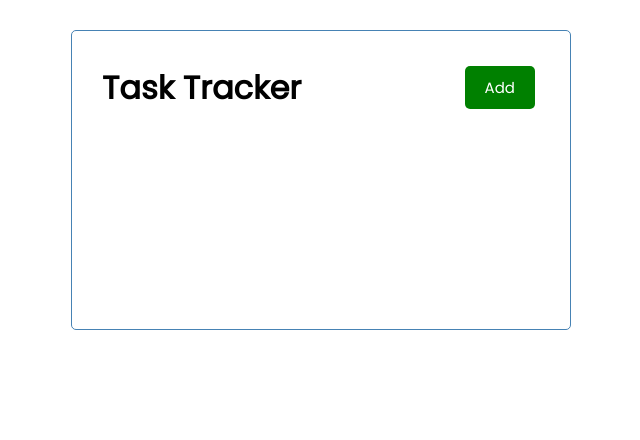
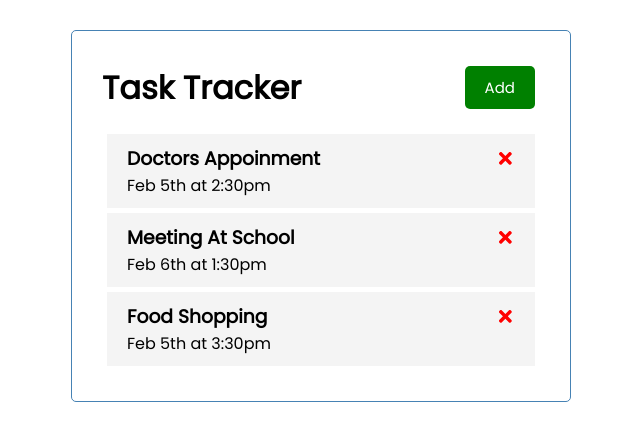
Before and after one commit to Undeadsyco/react-project, a React (Create React App) app: page / in a window 1280 px wide. Shown: the top 440 px of the page, without its empty margins (319-959 px from the left). Built offline with nearby package versions, Linux system fonts and the light colour scheme.

Commit message:
created Tasks and Task comonents

```diff
--- a/package.json
+++ b/package.json
@@ -8,6 +8,7 @@
     "@testing-library/user-event": "^12.7.1",
     "react": "^17.0.1",
     "react-dom": "^17.0.1",
+    "react-icons": "^4.2.0",
     "react-scripts": "4.0.2",
     "web-vitals": "^1.1.0"
   },
--- a/src/App.js
+++ b/src/App.js
@@ -1,9 +1,41 @@
+import {useState} from 'react'
 import Header from './components/Header'
+import Tasks from './components/Tasks'
 
 const App=()=>{
+  const [tasks, setTasks] = useState([
+    {
+      id: 1,
+      text: 'Doctors Appoinment',
+      day: 'Feb 5th at 2:30pm',
+      reminder: true
+    },
+    {
+      id: 2,
+      text: 'Meeting At School',
+      day: 'Feb 6th at 1:30pm',
+      reminder: true
+    },
+    {
+      id: 3,
+      text: 'Food Shopping',
+      day: 'Feb 5th at 3:30pm',
+      reminder: false
+    },
+  ])
+
+  //Delete task
+  const deleteTask=(id)=>{
+    setTasks(tasks.filter((task)=>task.id !== id))
+  }
+
   return (
     <div className="container">
       <Header title='Task Tracker'/>
+      {tasks.length > 0 ? <Tasks
+        tasks={tasks}
+        onDelete={deleteTask}
+      /> : 'No Tasks To Show'}
     </div>
   );
 }
--- /dev/null
+++ b/src/components/Task.js
@@ -0,0 +1,20 @@
+import {FaTimes} from 'react-icons/fa'
+
+const Task = ({task, onDelete}) => {
+	return(
+		<div className='task'>
+			<h3>
+				{task.text}
+				<FaTimes style={{
+					color: 'red',
+					cursor: 'pointer' }}
+					onClick={()=>onDelete(task.id)}
+				/>
+			</h3>
+			<p>{task.day}</p>
+
+		</div>
+	)
+}
+
+export default Task
--- /dev/null
+++ b/src/components/Tasks.js
@@ -0,0 +1,18 @@
+import PropTypes from 'prop-types'
+import Task from './Task'
+
+const Tasks = ({tasks, onDelete}) => {
+  return (
+    <>
+      {tasks.map((task) => (
+        <Task
+          key={task.id}
+          task={task}
+          onDelete={onDelete}
+        />
+      ))}
+    </>
+  )
+}
+
+export default Tasks
```
Also changed, not shown: src/components/Header.js (+5 -5 lines), src/components/button.js (+4 -4 lines), 1 other file (tests, documents, lock files or other folders).
